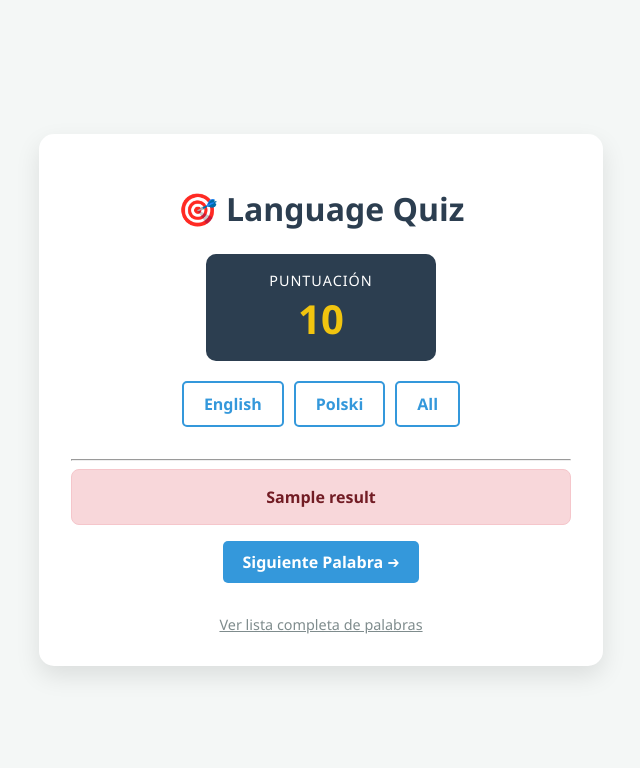
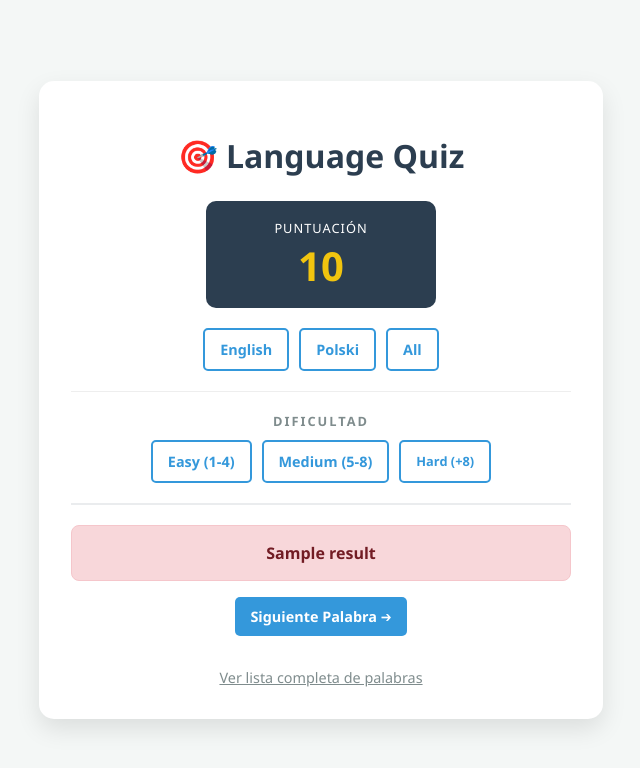
Before and after one commit to daniel-marquez-dev/language-learning-django-app, a Django app: template quiz/templates/quiz/quiz_page.html in a window 1280 px wide. Shown: the top 768 px of the page, without its empty margins (319-959 px from the left). Run offline with Django 5.2, Linux system fonts and the light colour scheme; data comes from the database, SQL or seed files in the repository; both versions use the stored data as it was after the commit; the template is opened without the code that fills it: values that come from a table or form of the project are taken from there, most other values are stand-ins (such as "Sample title", 1, 10 or a date in 2020); parts of the project's set-up code (start-up, migrations or seed data) failed here and were passed over.

Commit message:
dificult levels aded

```diff
--- a/quiz/templates/quiz/quiz_page.html
+++ b/quiz/templates/quiz/quiz_page.html
@@ -8,64 +8,91 @@
         body { font-family: 'Segoe UI', Tahoma, Geneva, Verdana, sans-serif; background-color: #f4f7f6; display: flex; justify-content: center; align-items: center; min-height: 100vh; margin: 0; }
         .card { background: white; padding: 2rem; border-radius: 15px; box-shadow: 0 10px 25px rgba(0,0,0,0.1); width: 100%; max-width: 500px; text-align: center; }
         h1 { color: #2c3e50; margin-bottom: 1.5rem; }
-        .lang-selector { margin-bottom: 2rem; display: flex; justify-content: center; gap: 10px; }
-        .btn { padding: 10px 20px; border: none; border-radius: 5px; cursor: pointer; font-weight: bold; transition: 0.3s; text-decoration: none; display: inline-block; }
+        .lang-selector { margin-bottom: 1rem; display: flex; justify-content: center; gap: 10px; flex-wrap: wrap; }
+
+        /* BOTONES */
+        .btn { padding: 10px 15px; border: none; border-radius: 5px; cursor: pointer; font-weight: bold; transition: 0.3s; text-decoration: none; display: inline-block; font-size: 0.9rem; }
         .btn-blue { background-color: #3498db; color: white; }
         .btn-green { background-color: #2ecc71; color: white; }
+        /* CORRECCIÓN: Eliminado width: 50px para que el texto quepa */
         .btn-outline { border: 2px solid #3498db; color: #3498db; background: transparent; }
         .btn:hover { opacity: 0.8; }
+        .btn-orange { background-color: #e67e22 !important; color: white !important; border: none !important; }
+        /* RESULTADOS */
         .result-box { padding: 1rem; border-radius: 8px; margin-bottom: 1rem; font-weight: bold; }
         .correct { background-color: #d4edda; color: #155724; border: 1px solid #c3e6cb; }
         .wrong { background-color: #f8d7da; color: #721c24; border: 1px solid #f5c6cb; }
+
         input[type="text"] { width: 80%; padding: 12px; margin: 1rem 0; border: 2px solid #ddd; border-radius: 5px; font-size: 1rem; }
         .footer-link { margin-top: 2rem; display: block; color: #7f8c8d; font-size: 0.9rem; }
+
+        .difficulty-section { margin-top: 10px; }
     </style>
 </head>
 <body>
 
 <div class="card">
     <h1>🎯 Language Quiz</h1>
-        <div style="background: #2c3e50; color: white; padding: 15px; border-radius: 10px; margin-bottom: 20px; display: inline-block; min-width: 200px;">
-            <span style="font-size: 0.9rem; text-transform: uppercase; letter-spacing: 1px;">Puntuación</span>
-            <div style="font-size: 2.5rem; font-weight: bold; color: #f1c40f;">
-                {{ score }}
-            </div>
+
+    <div style="background: #2c3e50; color: white; padding: 15px; border-radius: 10px; margin-bottom: 20px; display: inline-block; min-width: 200px;">
+        <span style="font-size: 0.8rem; text-transform: uppercase; letter-spacing: 1px;">Puntuación</span>
+        <div style="font-size: 2.5rem; font-weight: bold; color: #f1c40f;">
+            {{ score }}
         </div>
-    <div class="lang-selector">
-        <a href="?language=English" class="btn btn-outline">English</a>
-        <a href="?language=Polski" class="btn btn-outline">Polski</a>
-        <a href="?" class="btn btn-outline">All</a>
     </div>
 
-    <hr>
+    <div class="lang-selector">
+        <a href="?language=English&difficulty={{ current_difficulty|default:'all' }}" class="btn {% if current_language == 'English' %}btn-blue{% else %}btn-outline{% endif %}">English</a>
+        <a href="?language=Polski&difficulty={{ current_difficulty|default:'all' }}" class="btn {% if current_language == 'Polski' %}btn-blue{% else %}btn-outline{% endif %}">Polski</a>
+        <a href="?difficulty={{ current_difficulty|default:'all' }}" class="btn {% if not current_language %}btn-blue{% else %}btn-outline{% endif %}">All</a>
+    </div>
+
+    <hr style="border: 0; height: 1px; background: #eee; margin: 20px 0;">
+
+    <div class="difficulty-section">
+        <h3 style="margin: 0 0 10px 0; font-size: 0.8rem; color: #7f8c8d; text-transform: uppercase; letter-spacing: 2px;">Dificultad</h3>
+        <div class="lang-selector">
+            <a href="?language={{ current_language|default:'' }}&difficulty=easy"
+               class="btn {% if current_difficulty == 'easy' %}btn-green{% else %}btn-outline{% endif %}">Easy (1-4)</a>
+
+            <a href="?language={{ current_language|default:'' }}&difficulty=medium"
+               class="btn {% if current_difficulty == 'medium' %}btn-blue{% else %}btn-outline{% endif %}">Medium (5-8)</a>
+
+            <a href="?language={{ current_language|default:'' }}&difficulty=hard"
+                class="btn {% if current_difficulty == 'hard' %}btn-orange{% else %}btn-outline{% endif %}" style="font-size: 0.8rem;">Hard (+8)</a>
+        </div>
+    </div>
+
+    <hr style="border: 0; border-top: 2px solid #34495e; margin: 20px 0; opacity: 0.1;">
 
     {% if result %}
         <div class="result-box {% if '✅' in result %}correct{% else %}wrong{% endif %}">
             {{ result }}
         </div>
-        <a href="?language={{ current_language }}" class="btn btn-blue">Siguiente Palabra ➔</a>
+        <a href="?language={{ current_language|default:'' }}&difficulty={{ current_difficulty|default:'all' }}" class="btn btn-blue">Siguiente Palabra ➔</a>
     {% endif %}
 
     {% if word and not result %}
-        <p>Estás practicando: <strong>{{ word.language|upper }}</strong></p>
-        <p>¿Cómo se traduce esta palabra?</p>
-        <h2 style="font-size: 2.5rem; color: #2c3e50;">{{ word.original }}</h2>
+        <p style="font-size: 0.9rem; color: #95a5a6;">
+            Modo: <strong>{{ word.language|upper }}</strong> | Nivel: <strong>{{ current_difficulty|upper|default:'ALL' }}</strong>
+        </p>
+        <h2 style="font-size: 2.8rem; color: #2c3e50; margin: 10px 0;">{{ word.original }}</h2>
 
-        <form method="POST">
+        <form method="POST" action="?language={{ current_language|default:'' }}&difficulty={{ current_difficulty|default:'all' }}">
             {% csrf_token %}
             <input type="hidden" name="word_id" value="{{ word.id }}">
-            <input type="text" name="answer" placeholder="Tu respuesta aquí..." required autofocus autocomplete="off">
+            <input type="text" name="answer" placeholder="Escribe la traducción..." required autofocus autocomplete="off">
             <br>
-            <button type="submit" class="btn btn-green">Comprobar Respuesta</button>
+            <button type="submit" class="btn btn-green" style="width: 80%; padding: 15px;">Comprobar</button>
         </form>
-    {% elif not word %}
-        <p style="color: #e74c3c;">⚠️ No hay palabras disponibles para este idioma.</p>
-        <p>Añade algunas palabras en el panel de administración o cambia de idioma.</p>
+    {% elif not word and not result %}
+        <div style="padding: 20px;">
+            <p style="color: #e74c3c; font-weight: bold;">⚠️ No hay palabras disponibles.</p>
+            <p style="font-size: 0.8rem;">Prueba otra combinación de idioma y dificultad.</p>
+        </div>
     {% endif %}
 
     <a href="/vocabulary/" class="footer-link">Ver lista completa de palabras</a>
-
-
 </div>
 
 </body>
```
Also changed, not shown: quiz/views.py (+18 -10 lines), db.sqlite3.
